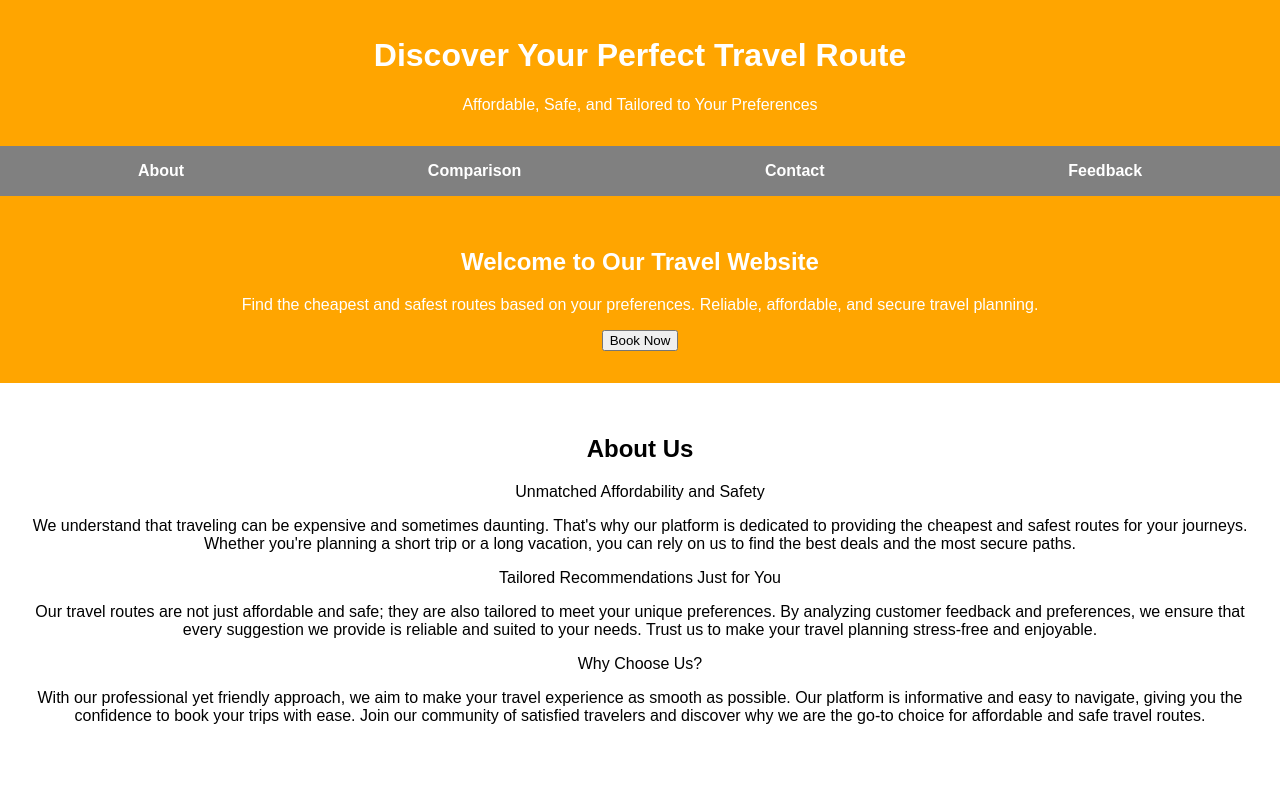
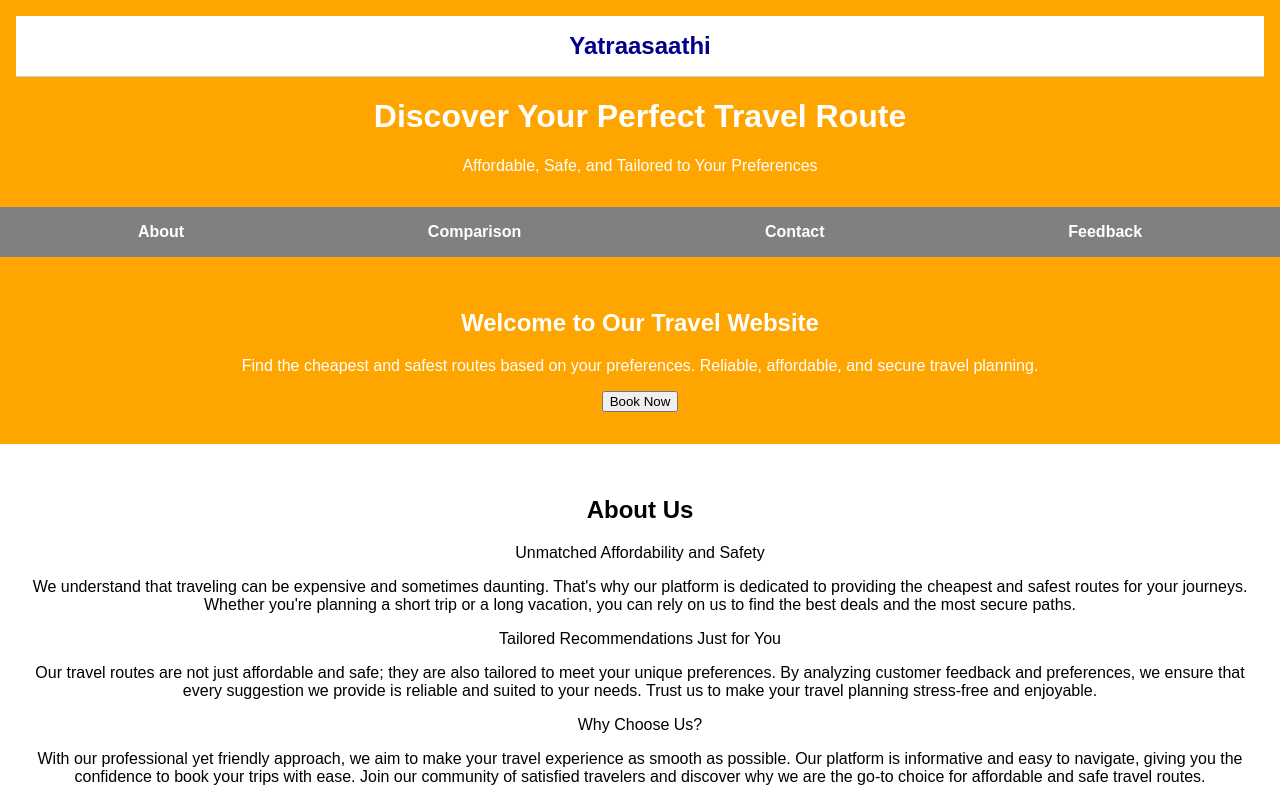
Before and after one commit to evansh28/Landing-page, a plain HTML site: page Index.html in a window 1280 px wide. Shown: the top 800 px of the page. Drawn offline with Linux system fonts and the light colour scheme.

Commit message:
Update Index.html

```diff
--- a/Index.html
+++ b/Index.html
@@ -16,6 +16,26 @@
             color: white;
             padding: 1rem;
             text-align: center;
+        }
+        .navbar {
+            background-color: white;
+            position: sticky;
+            top: 0;
+            width: 100%;
+            padding: 1rem 0;
+            z-index: 1000;
+            border-bottom: 1px solid #ccc;
+        }
+        .navbar h1 {
+            margin: 0;
+            color: darkblue;
+            font-size: 1.5rem;
+            font-weight: bold;
+            text-align: center;
+        }
+        .navbar h1 a {
+            color: darkblue;
+            text-decoration: none;
         }
         nav {
             display: flex;
@@ -60,10 +80,13 @@
 </head>
 <body>
     <header>
+<div class="navbar">
+        <h1><a href="index.html">Yatraasaathi</a></h1>
+    </div>
         <h1>Discover Your Perfect Travel Route</h1>
         <p>Affordable, Safe, and Tailored to Your Preferences</p>
     </header>
-    <nav>
+        <nav>
         <a href="#about">About</a>
         <a href="#comparison">Comparison</a>
         <a href="#contact">Contact</a>
@@ -124,4 +147,4 @@
         <p>&copy; 2024 Travel Website. All rights reserved.</p>
     </footer>
 </body>
-</html>
+    </html>
```
